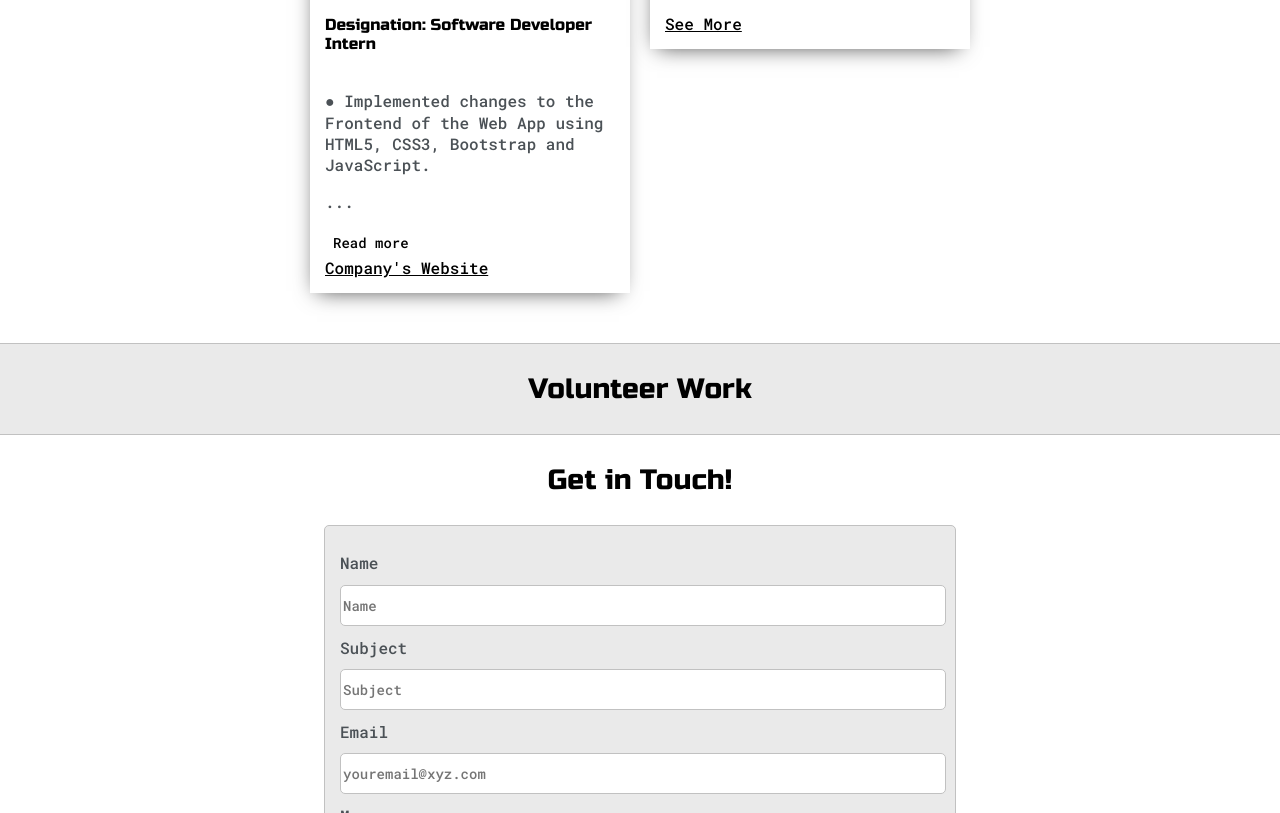
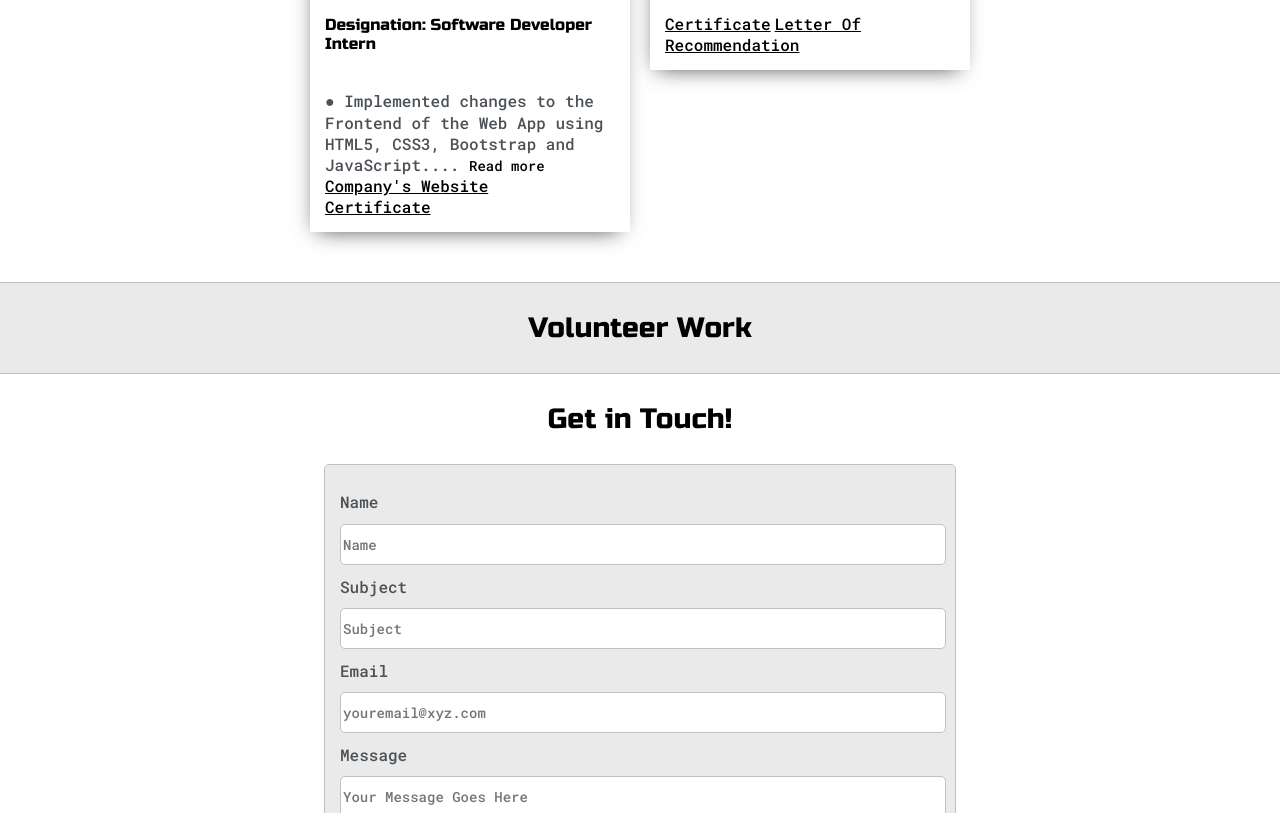
Before and after one commit to shreyasavant/shreyasavant.github.io, a plain HTML site: page index.html in a window 1280 px wide. Shown: the part 2841-3654 px from the top of the page. Drawn offline with Linux system fonts and the light colour scheme.

Commit message:
bug fixes

```diff
--- a/default.css
+++ b/default.css
@@ -91,10 +91,17 @@ h6 { font-size: 16px;}
     color: var(--mainText);
     text-align: center;
     text-decoration: none;
-    display: inline-block;
+    display: inline;
     font-size: 14px;
-    margin: 4px 2px;
+    padding: 0px;
+    margin: 0px;
     cursor: pointer;
+}
+
+#job-content{
+    padding: 0px;
+    margin: 0px;
+    display: inline;
 }
 
 .intro-wrapper{
--- a/index.html
+++ b/index.html
@@ -206,13 +206,13 @@
                         <div class="job-preview">
                             <h6 class="post-title">ProfCess</h6>
                             <h6>Designation: Software Developer Intern</h6>
-                            <p>● Implemented changes to the Frontend of the Web App using HTML5, CSS3, Bootstrap and JavaScript.</p>
-                            <p id="dots">...</p>
-                            <p id="more">● Constructed Machine Learning solution for a Designation based recommender system (social media website) using Python
+                            <p id="job-content">● Implemented changes to the Frontend of the Web App using HTML5, CSS3, Bootstrap and JavaScript.<span id="dots">...</span>
+                                <span id="more"><br>● Constructed Machine Learning solution for a Designation based recommender system (social media website) using Python
                                 and libraries like Django, scikit-learn, NumPy and pandas.
-                                <br>● Maintained and added new features to the company’s web application</p>
+                                <br>● Maintained and added new features to the company’s web application.</span>   </p>
                                 <button onclick="myFunction()" id="myBtn">Read more</button>
-                            <br><a target="_blank" href="profcess.com">Company's Website</a>
+                            <br><a target="_blank" href="https://www.profcess.com/">Company's Website</a>
+                            <br><a target="_blank" href="documents/profcess-cert.pdf">Certificate</a>
                         </div>
                     </div>
                 </div>
@@ -222,7 +222,8 @@
                         <div class="job-preview">
                             <h6 class="post-title">Aavya - The Ray of Hope</h6>
                             <p> </p>
-                            <a target="_blank" href="documents/cambiare.pdf">See More</a>
+                            <a target="_blank" href="documents/aavya-cert.pdf">Certificate</a>
+                            <a target="_blank" href="documents/aavya-lor.pdf">Letter Of Recommendation</a>
                         </div>
                     </div>
                 </div>
```
Also changed, not shown: 1 other file.
